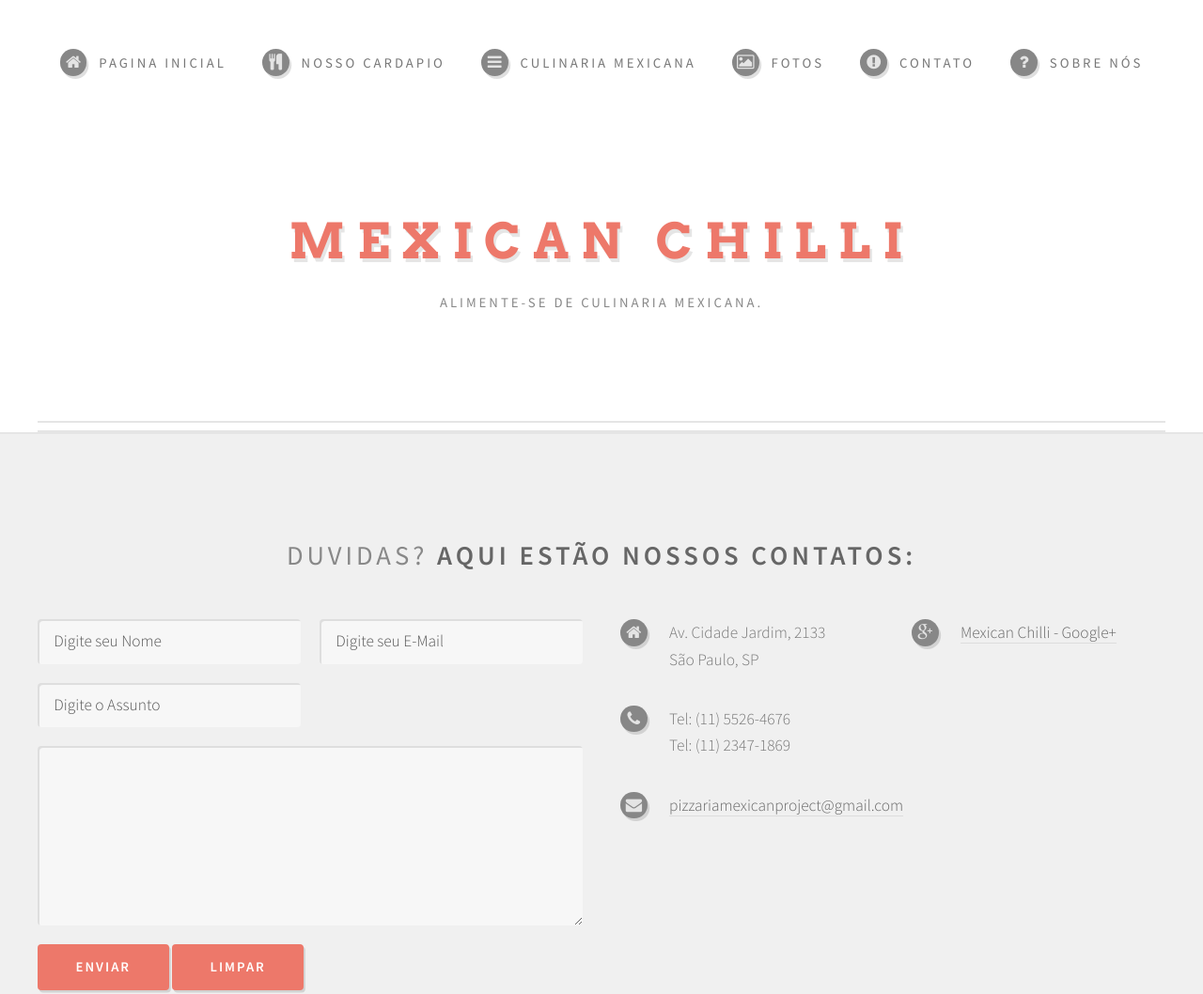
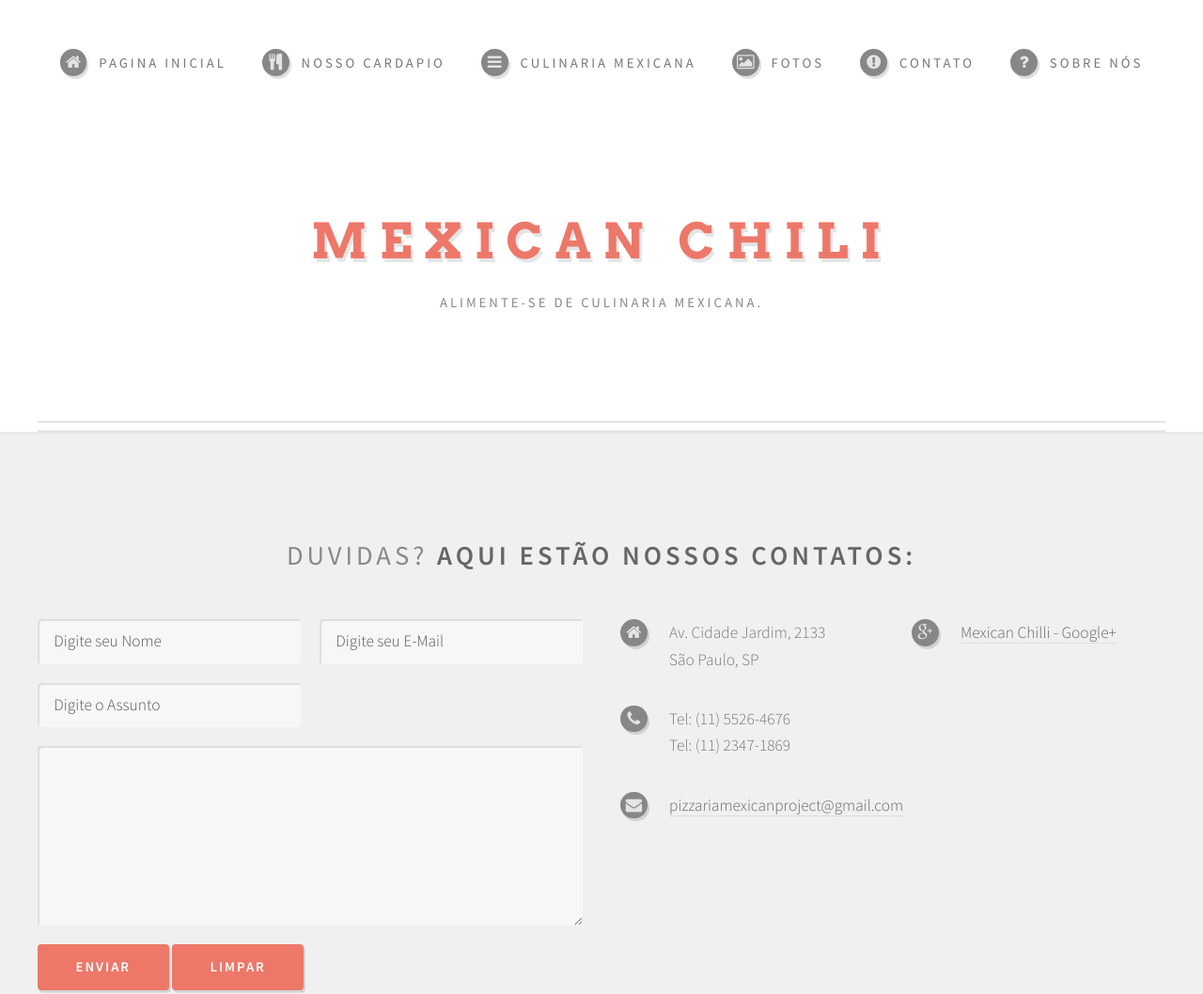
Before and after one commit to Caio99BR-Deprecated/mexicanchili.github.io-old, a plain HTML site: page contato.html in a window 1280 px wide. Shown: the top 1058 px of the page at 94% size. Drawn offline with Linux system fonts and the light colour scheme.

Commit message:
Update contato.html

```diff
--- a/contato.html
+++ b/contato.html
@@ -1,7 +1,7 @@
 <!DOCTYPE html>
 <html>
 	<head>
-		<title>Mexican Chilli | Contato</title>
+		<title>Mexican Chili | Contato</title>
 		<meta http-equiv="content-type" content="text/html; charset=utf-8" />
 		<meta name="description" content="" />
 		<meta name="keywords" content="" />
@@ -16,7 +16,7 @@
 				<div id="header" class="container">
 
 					<!-- Logo -->
-						<h1 id="logo"><a href="index.html">Mexican Chilli</a></h1>
+						<h1 id="logo"><a href="index.html">Mexican Chili</a></h1>
 						<p>Alimente-se de culinaria mexicana.</p>
 
 					<!-- Nav -->
```
